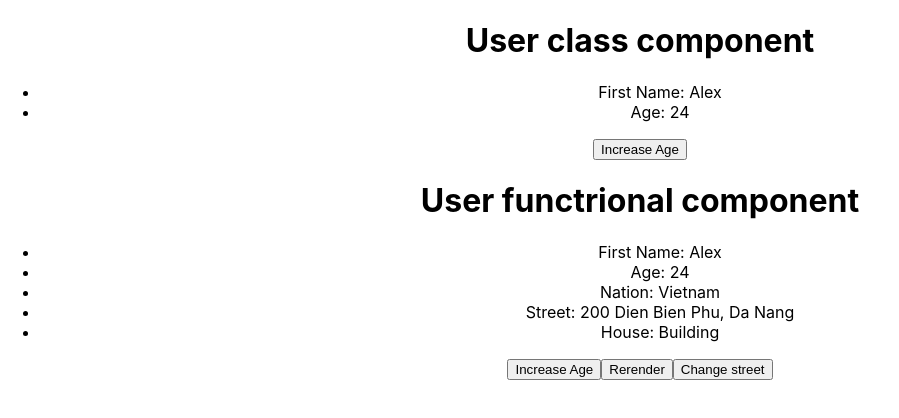
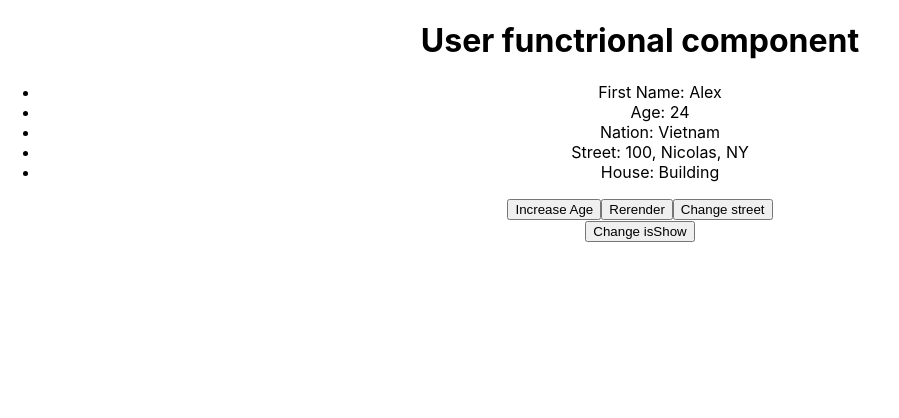
Before and after one commit to TBHNhien/ReactjsSuper-duthanhduoc, a React (Create React App) app in the folder CSSTrongReact/myapp/: page / in a window 1280 px wide. Shown: the top 418 px of the page, without its empty margins (0-899 px from the left). Built offline with nearby package versions, Linux system fonts and the light colour scheme.

Commit message:
Bài 101: useEffect

```diff
--- a/CSSTrongReact/myapp/src/App.js
+++ b/CSSTrongReact/myapp/src/App.js
@@ -1,17 +1,18 @@
+import { useState } from 'react'
 import './App.css'
 import User from './User'
 // import Cart from './Cart'
 // import ProductList from './ProductList'
-import UserClassComponent from './User.class'
+// import UserClassComponent from './User.class'
 
 function App() {
   // const [name, setName] = useState('Casio')
   // const [visible, setVisible] = useState(true)
-
+  const [isShow, setIsShow] = useState(true)
   return (
     <div className='App'>
-      <UserClassComponent />
-      <User />
+      {isShow && <User />}
+      <button onClick={() => setIsShow((prevState) => !prevState)}>Change isShow</button>
     </div>
   )
 }
--- a/CSSTrongReact/myapp/src/User.jsx
+++ b/CSSTrongReact/myapp/src/User.jsx
@@ -1,4 +1,4 @@
-import React from 'react'
+import React, { useEffect } from 'react'
 import { useState } from 'react'
 
 const initialAddress = () => {
@@ -10,6 +10,20 @@ const initialAddress = () => {
       house: 'Building'
     }
   }
+}
+
+const getAddress = () => {
+  return new Promise((resolve) => {
+    setTimeout(() => {
+      resolve({
+        nation: 'USA',
+        city: {
+          street: '100, Nicolas, NY',
+          house: 'Building'
+        }
+      })
+    }, 3000)
+  })
 }
 
 export default function User() {
@@ -51,6 +65,37 @@ export default function User() {
 
   console.log('Re-render')
 
+  //giống componentDidUpdate , effect function chạy lại
+  // mỗi khi component re-render
+  //   useEffect(() => {
+  //     console.log(document.getElementsByTagName('li'))
+  //     console.log('useEffect giống componentDidUpdate')
+  //   })
+
+  //Thường dùng để gọi API
+  useEffect(() => {
+    // console.log(document.getElementsByTagName('li'))
+    console.log('useEffect giống componentDidMount')
+    getAddress().then((res) => {
+      setAddress((prevAddress) => {
+        const newAddress = { ...prevAddress }
+        newAddress.city = res.city
+        return newAddress
+      })
+    })
+    //clean up function
+    return () => {
+      console.log('Huy goi API')
+    }
+  }, [])
+
+  useEffect(() => {
+    console.log('age', age)
+    return () => {
+      console.log('Clean Age')
+    }
+  }, [age])
+
   return (
     <div>
       <div>
```
